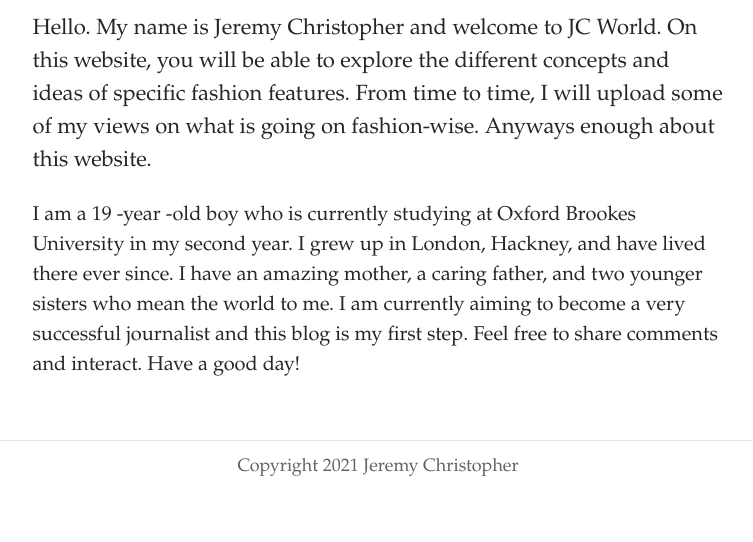
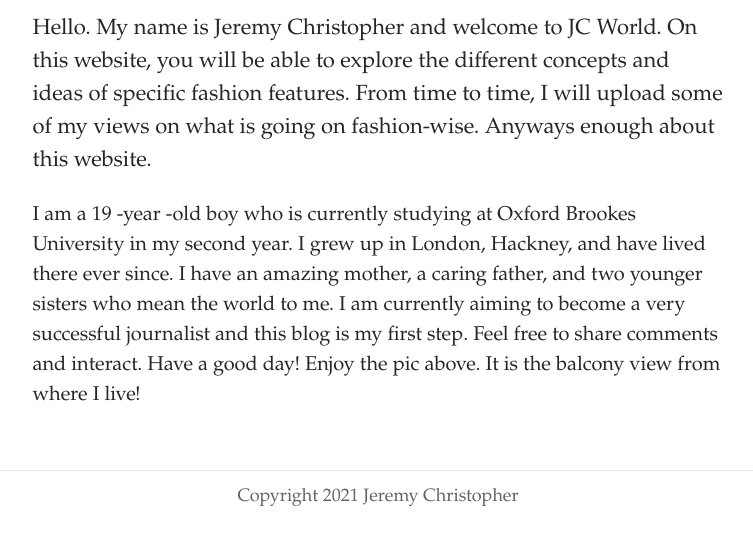
Before and after one commit to JEREMY-0/JC01, a Jekyll site: the page built from pages/about.md, in a window 1280 px wide. Shown: the part 384-926 px from the top of the page, without its empty margins (262-1015 px from the left). Built offline with Jekyll 4.4.1, drawn with Linux system fonts in a browser that asks for light colours; some web fonts are replaced; before the commit the page ends 900 px from its top, so only the background shows below that.

Commit message:
Update Page “about”

```diff
--- a/pages/about.md
+++ b/pages/about.md
@@ -13,4 +13,4 @@ show: true
 ---
  Hello. My name is Jeremy Christopher and welcome to JC World. On this website, you will be able to explore the different concepts and ideas of specific fashion features. From time to time, I will upload some of my views on what is going on fashion-wise. Anyways enough about this website.
 
-I am a 19 -year -old boy who is currently studying at Oxford Brookes University in my second year. I grew up in London, Hackney, and have lived there ever since. I have an amazing mother, a caring father, and two younger sisters who mean the world to me. I am currently aiming to become a very successful journalist and this blog is my first step. Feel free to share comments and interact. Have a good day!
+I am a 19 -year -old boy who is currently studying at Oxford Brookes University in my second year. I grew up in London, Hackney, and have lived there ever since. I have an amazing mother, a caring father, and two younger sisters who mean the world to me. I am currently aiming to become a very successful journalist and this blog is my first step. Feel free to share comments and interact. Have a good day! Enjoy the pic above. It is the balcony  view from where I live!
```
